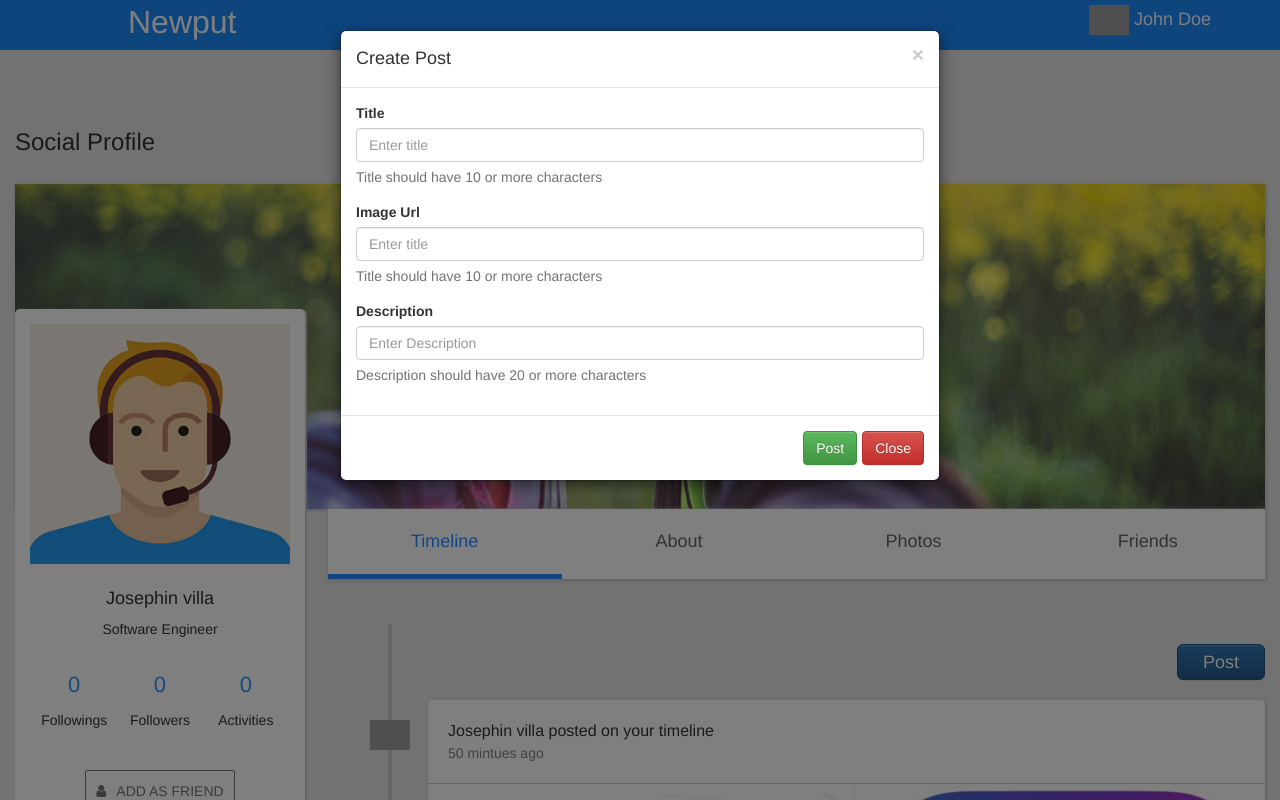
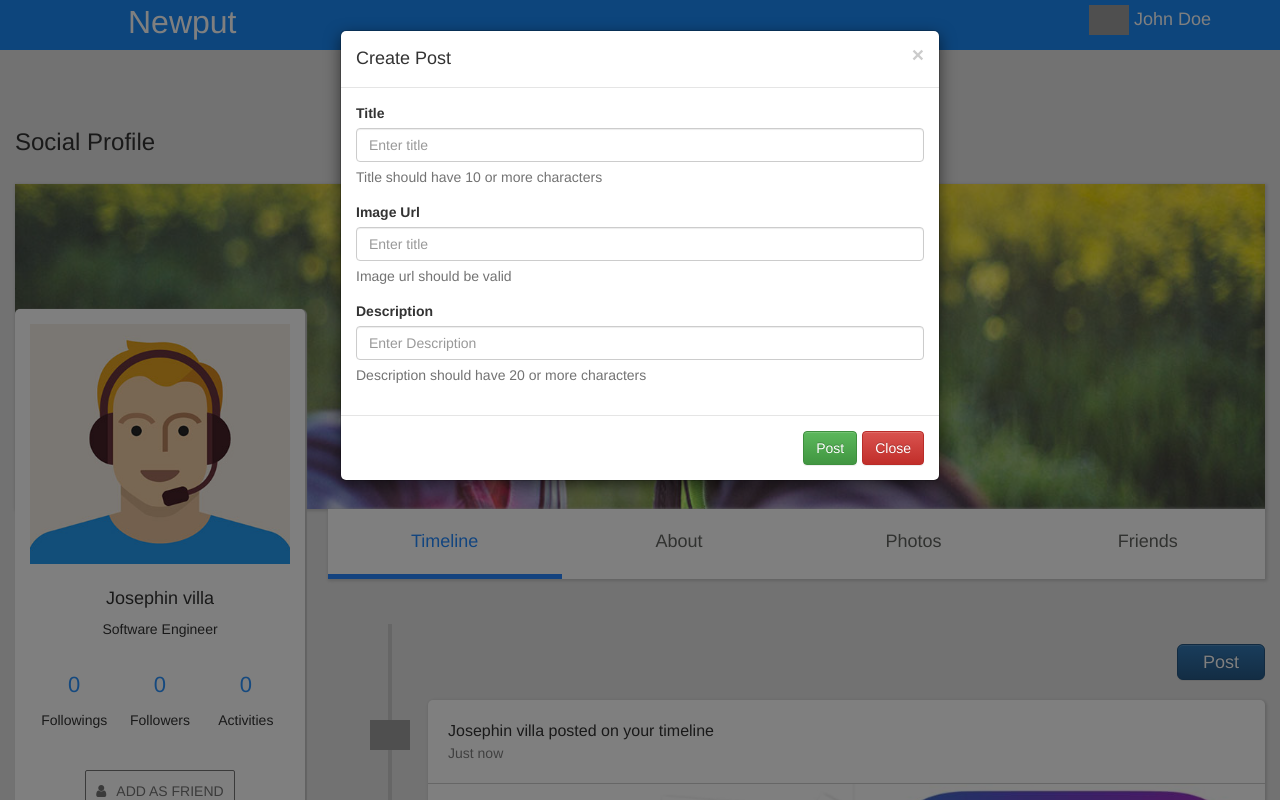
Before and after one commit to MishraSagar/Social-Review-Assignment, a React app: page / in a window 1280 px wide. Both pictures are taken after a click on the button "Post". Shown: the top 800 px of the page. Built offline with nearby package versions, Linux system fonts and the light colour scheme; grey boxes are pictures that could not be loaded.

Commit message:
Added upload time functionality

```diff
--- a/src/Components/Post.js
+++ b/src/Components/Post.js
@@ -20,6 +20,34 @@ export default class Post extends React.Component {
 
     calculateTime(millis){ //will be implemented later.
         let date = new Date();
+        let diffMilliSeconds = date.getTime() - this.state.uploadTime;
+        let seconds = diffMilliSeconds / 1000;
+        console.log(seconds);
+        let minutes = seconds / 60;
+        console.log(minutes);
+        let hours = minutes / 60;
+        console.log(hours);
+        let days = hours / 24;
+        console.log(days);
+
+        if (days > 30) {
+            return `Posted on ${date.toLocaleDateString()}`;
+        }
+        else if (hours > 24) {
+            return `${Math.floor(days)} days ago`;
+        }
+        else if (minutes > 59) {
+            return `${Math.floor(hours)} hours ago`
+        }
+        else if (seconds > 59) {
+            return `${Math.floor(minutes)} minutes ago`
+        }
+        else if (diffMilliSeconds > 1000) {
+            return `${Math.floor(seconds)} seconds ago`
+        }
+        else {
+            return "Just now";
+        }
     }
 
     render() {
@@ -33,7 +61,7 @@ export default class Post extends React.Component {
                         {`${this.state.authorName} posted on your timeline`}
                     </p>
                     <p className="timestamp">
-                     50 mintues ago
+                     {this.calculateTime(this.state.uploadTime)}
                     </p>
 
                 </div>
--- a/src/Components/PostForm.js
+++ b/src/Components/PostForm.js
@@ -61,7 +61,7 @@ export default class PostForm extends React.Component {
     }
 
     getImageValidationState(){
-        if (this.state.imageUrl.match(/http:\/\/.+\.(gif|png|jpg|jpeg)$/) != null) {
+        if (this.state.imageUrl.match(/https:\/\/.+\.(gif|png|jpg|jpeg)$/) != null) {
             this.isValidUrl = true;
             return 'success';
         }
@@ -91,15 +91,13 @@ export default class PostForm extends React.Component {
             let newPost = {
                 userID: this.state.userID,
                 authorID: 1,
-                authorName: "Sagar Mishra",
-                comments: 0,
+                comment: 0,
                 description: this.state.description,
                 likes: 0,
                 share: 0,
                 title: this.state.title,
-                uploadTime: (new Date()).getTime()
+                time: (new Date()).getTime()
             };
-
             let postsArr = JSON.parse(localStorage.getItem('posts-'+this.state.userID));
             postsArr.unshift(newPost);
             localStorage.setItem('posts-'+this.state.userID, JSON.stringify(postsArr));
@@ -146,7 +144,7 @@ export default class PostForm extends React.Component {
                                     onChange={this.handleChange}
                                 />
                             <FormControl.Feedback />
-                            <HelpBlock>Title should have 10 or more characters</HelpBlock>
+                            <HelpBlock>Image url should be valid</HelpBlock>
                             </FormGroup>
 
                             <FormGroup
```
